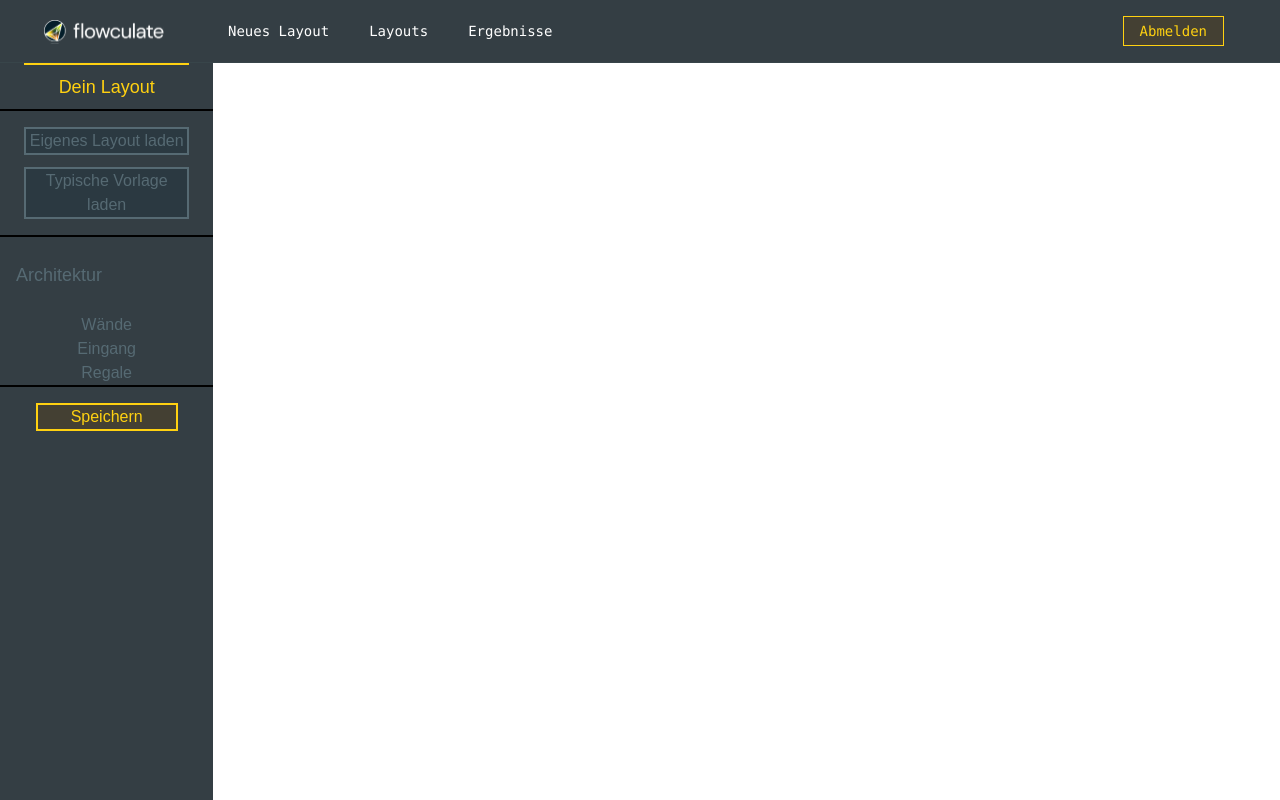
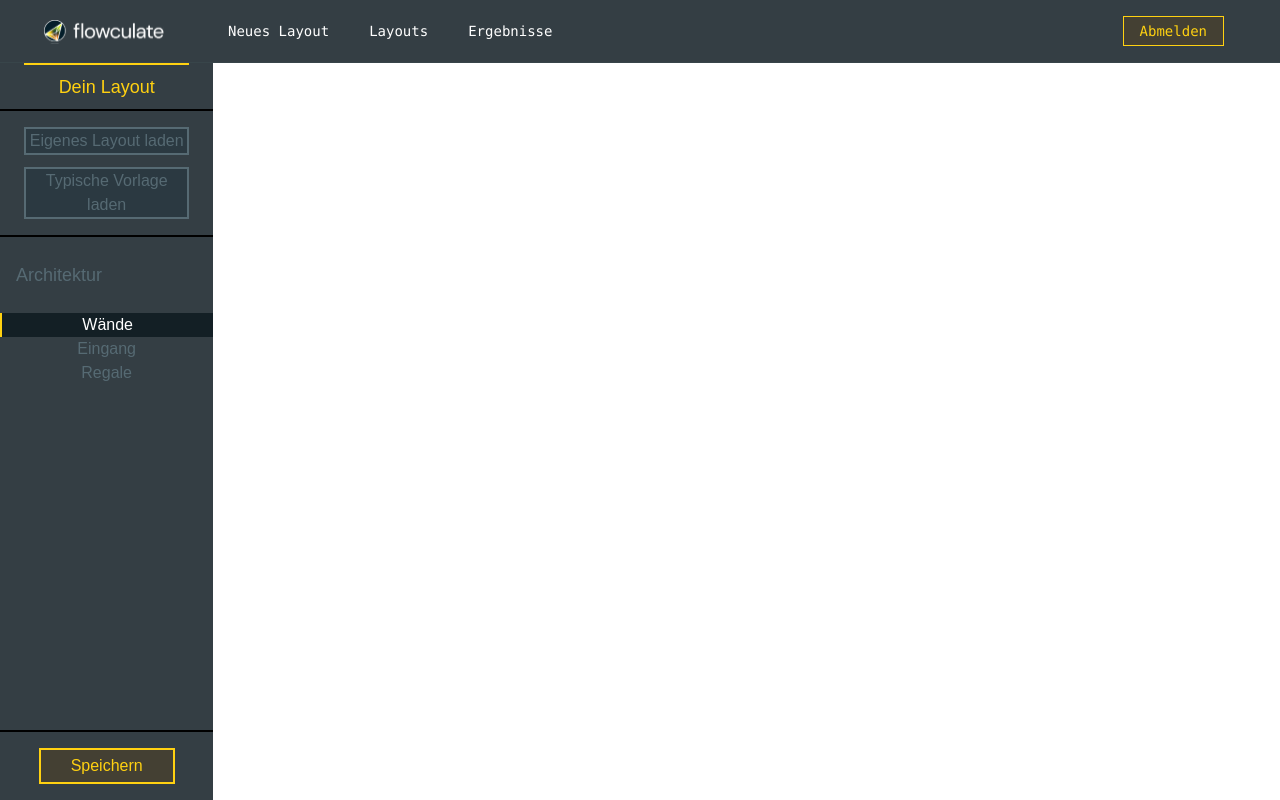
Before and after one commit to TobiasL98/Onlineumfragetool-Teamprojekt-2024, a Next.js app: page /admin/edit in a window 1280 px wide. Built offline with nearby package versions, Linux system fonts and the light colour scheme.

Commit message:
radio button group with javascript
the function argument will be good for the drawing since you will not
need to ask which radio button was selected.

```diff
--- a/src/app/(admin)/admin/edit/page.tsx
+++ b/src/app/(admin)/admin/edit/page.tsx
@@ -1,4 +1,38 @@
+"use client";
+
 import YellowButton from "components/Button";
+import { useState } from "react";
+
+type Pair<K, V> = [K, V];
+function RadioGroup<T>(
+	buttons: Pair<string, () => T>[],
+): [JSX.Element, () => () => T] {
+	const [selected, setSelected] = useState(0);
+	const selectedFunction = () => buttons[selected][1];
+
+	return [
+		<>
+			{buttons.map((e, index) => {
+				const text = e[0];
+				return (
+					<button
+						key={text}
+						onClick={() => {
+							setSelected(index);
+						}}
+						className={
+							selected == index
+								? "border-l-2 border-buttonBorderColor bg-backgroundColor text-textColor"
+								: ""
+						}
+						dangerouslySetInnerHTML={{ __html: text }}
+					/>
+				);
+			})}
+		</>,
+		selectedFunction,
+	];
+}
 
 function Button({
 	group,
@@ -29,9 +63,15 @@ function Button({
 }
 
 export default function Editor() {
+	let [buttons, selected] = RadioGroup([
+		["W&auml;nde", () => 1],
+		["Eingang", () => 2],
+		["Regale", () => 3],
+	]);
 	return (
 		<div className="flex grow self-stretch">
-			<div className="flex basis-1/6 flex-col bg-[--header-color] text-inputBorderColor">
+			<div className="flex basis-1/6 flex-col justify-between bg-[--header-color] text-inputBorderColor">
+				<div>
 					<p className="mx-6 border-t-2 border-t-buttonBorderColor font-semibold text-buttonBorderColor"></p>
 					<h2 className="m-2 text-center text-lg text-buttonBorderColor">
 						Dein Layout
@@ -46,18 +86,22 @@ export default function Editor() {
 							</button>
 						</div>
 					</div>
-				<div className="border-b-2 border-black">
+					<div>
 						<h2 className="my-6 ms-4 text-lg font-medium">
 							Architektur
 						</h2>
-					<form className="text-center">
-						<Button text="W&auml;nde" name="wall" group="blocks" />
-						<Button text="Eingang" name="entrance" group="blocks" />
-						<Button text="Regale" name="shelf" group="blocks" />
-					</form>
+						<div className="flex flex-col text-center">
+							{buttons}
 						</div>
-				<div className="bottom-0 z-50 my-4 flex flex-col items-center">
-					<YellowButton className="w-2/3 text-center">
+					</div>
+				</div>
+				<div className="bottom-0 z-50 flex flex-col items-center border-t-2 border-black p-4">
+					<YellowButton
+						onClick={() => {
+							console.log(selected()());
+						}}
+						className="w-3/4 py-1 text-center"
+					>
 						Speichern
 					</YellowButton>
 				</div>
```
Lines whose indentation alone changed are shown as unchanged.
